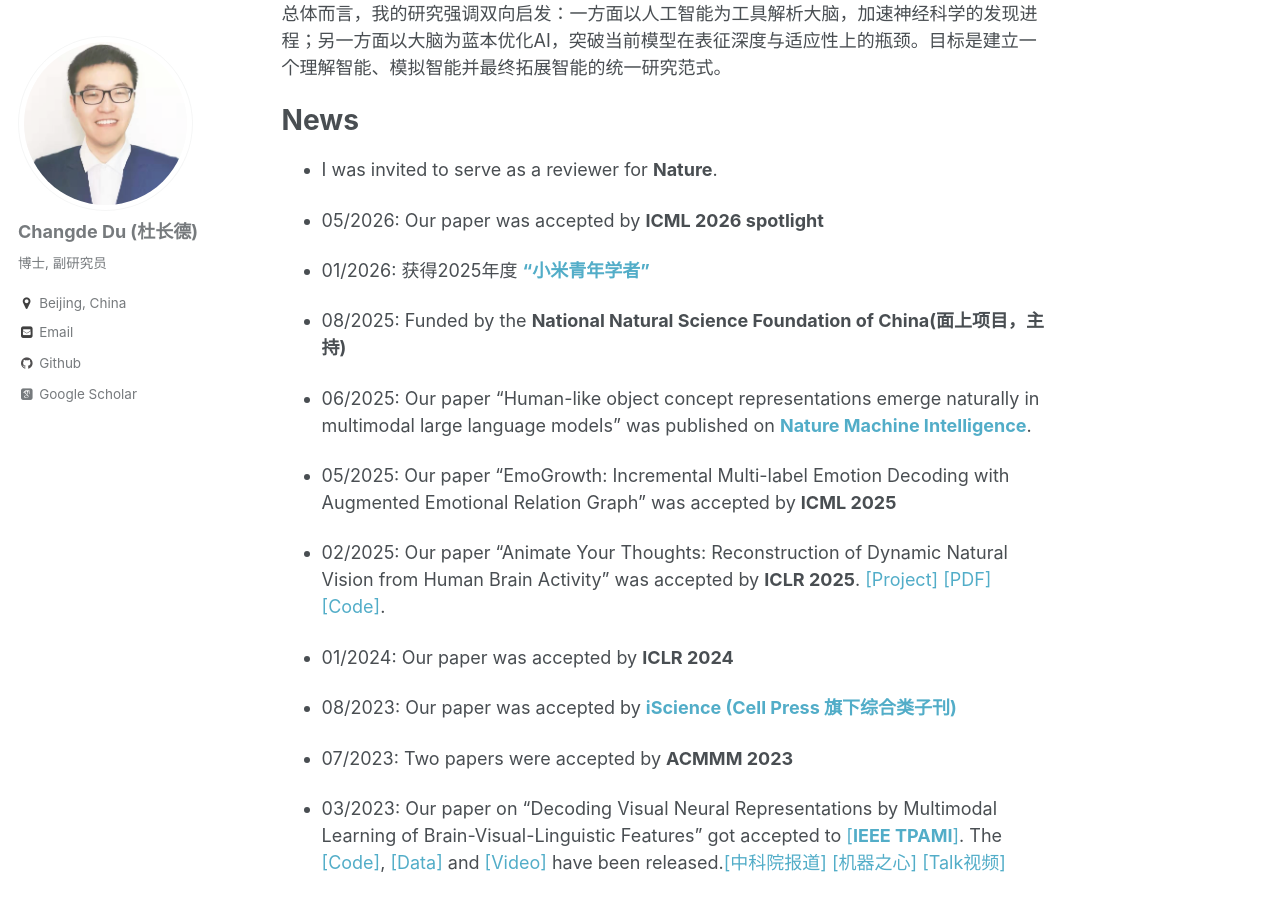
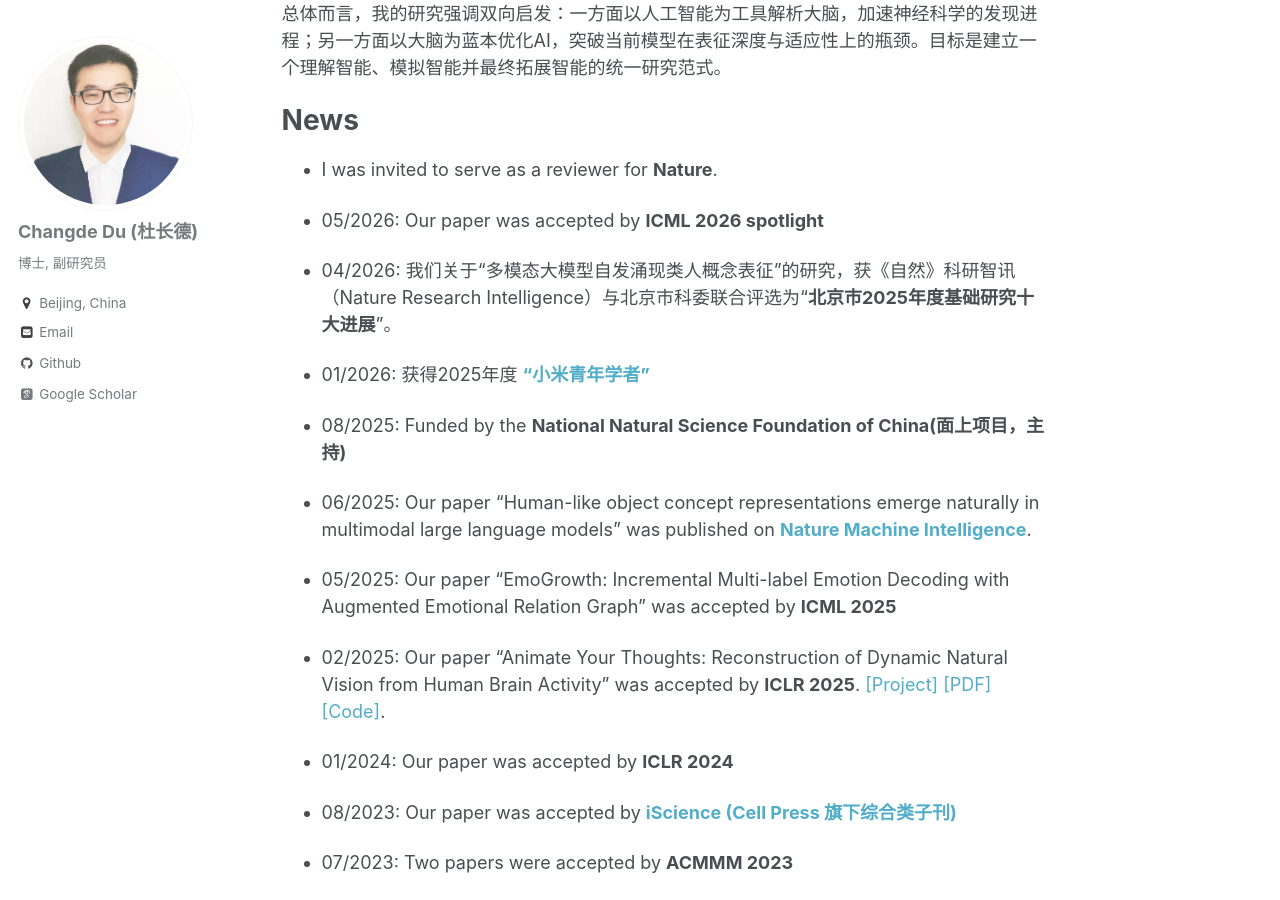
Before and after one commit to ChangdeDu/changdedu.github.io, a Jekyll site: the page built from _pages/about.md, in a window 1280 px wide and 900 px high, scrolled down 1054 px. Built offline with Jekyll 4.4.1, drawn with Linux system fonts in a browser that asks for light colours; some web fonts are replaced.

Commit message:
Update about.md

```diff
--- a/_pages/about.md
+++ b/_pages/about.md
@@ -25,6 +25,8 @@ redirect_from:
 - I was invited to serve as a reviewer for **Nature**.
 
 - 05/2026: Our paper was accepted by **ICML 2026 spotlight**
+
+- 04/2026: 我们关于“多模态大模型自发涌现类人概念表征”的研究，获《自然》科研智讯（Nature Research Intelligence）与北京市科委联合评选为“**北京市2025年度基础研究十大进展**”。
 
 - 01/2026: 获得2025年度 [**"小米青年学者"**](https://cdn.cnbj1.fds.api.mi-img.com/charity-static-file/res/document/20260212/e2cc6d17a5e0475cbac21a698095d5dc.pdf)
 
```
